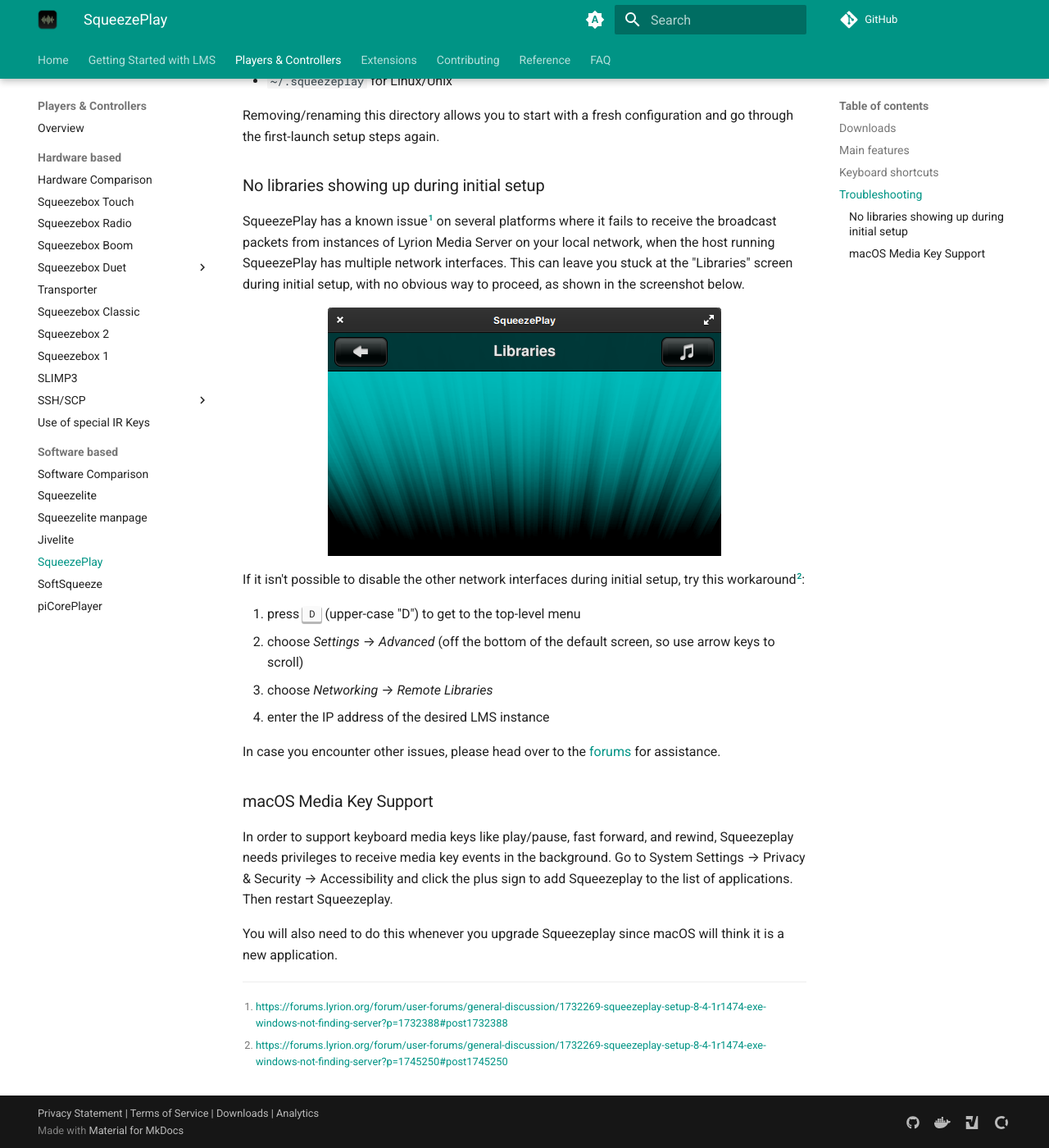
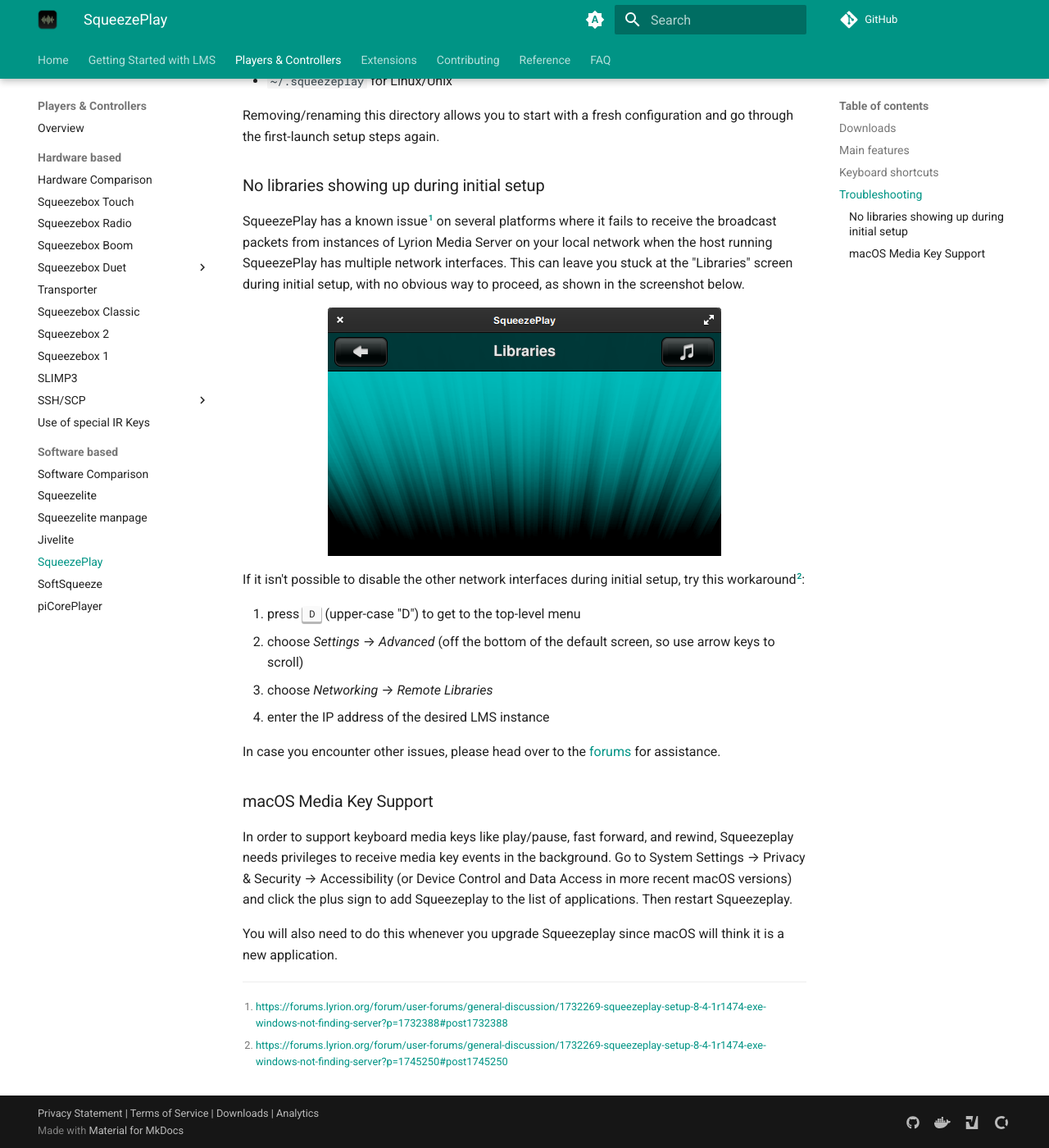
Before and after one commit to LMS-Community/lms-community.github.io, an MkDocs documentation site: the page built from docs/players-and-controllers/squeezeplay.md, in a window 1280 px wide and 1400 px high, scrolled down 2107 px. Shown: the whole window at 82% size. Built offline with MkDocs 1.6.1 and Material for MkDocs 9.7.7, drawn with Linux system fonts in a browser that asks for light colours; a script that is not in the unit is left out; plug-ins that fetch from the network failed and are left out; comment, search, counter and statistics services are not loaded.

Commit message:
SqueezePlay media key update and another minor comma fix
Signed-off-by: Jake Angerman <kerneljake@users.noreply.github.com>

```diff
--- a/docs/players-and-controllers/squeezeplay.md
+++ b/docs/players-and-controllers/squeezeplay.md
@@ -76,7 +76,7 @@
 
 ### No libraries showing up during initial setup
 
-SqueezePlay has a known issue[^fn1] on several platforms where it fails to receive the broadcast packets from instances of Lyrion Media Server on your local network, when the host running SqueezePlay has multiple network interfaces. This can leave you stuck at the "Libraries" screen during initial setup, with no obvious way to proceed, as shown in the screenshot below.
+SqueezePlay has a known issue[^fn1] on several platforms where it fails to receive the broadcast packets from instances of Lyrion Media Server on your local network when the host running SqueezePlay has multiple network interfaces. This can leave you stuck at the "Libraries" screen during initial setup, with no obvious way to proceed, as shown in the screenshot below.
 
 <figure markdown="span">
   ![A screenshot of SqueezePlay with an empty "Libraries" screen, as described above](assets/squeezeplay_no_libraries.png)
@@ -96,6 +96,6 @@
 
 ### macOS Media Key Support
 
-In order to support keyboard media keys like play/pause, fast forward, and rewind, Squeezeplay needs privileges to receive media key events in the background. Go to System Settings → Privacy & Security → Accessibility and click the plus sign to add Squeezeplay to the list of applications. Then restart Squeezeplay.
+In order to support keyboard media keys like play/pause, fast forward, and rewind, Squeezeplay needs privileges to receive media key events in the background. Go to System Settings → Privacy & Security → Accessibility (or Device Control and Data Access in more recent macOS versions) and click the plus sign to add Squeezeplay to the list of applications. Then restart Squeezeplay.
 
 You will also need to do this whenever you upgrade Squeezeplay since macOS will think it is a new application.
```
